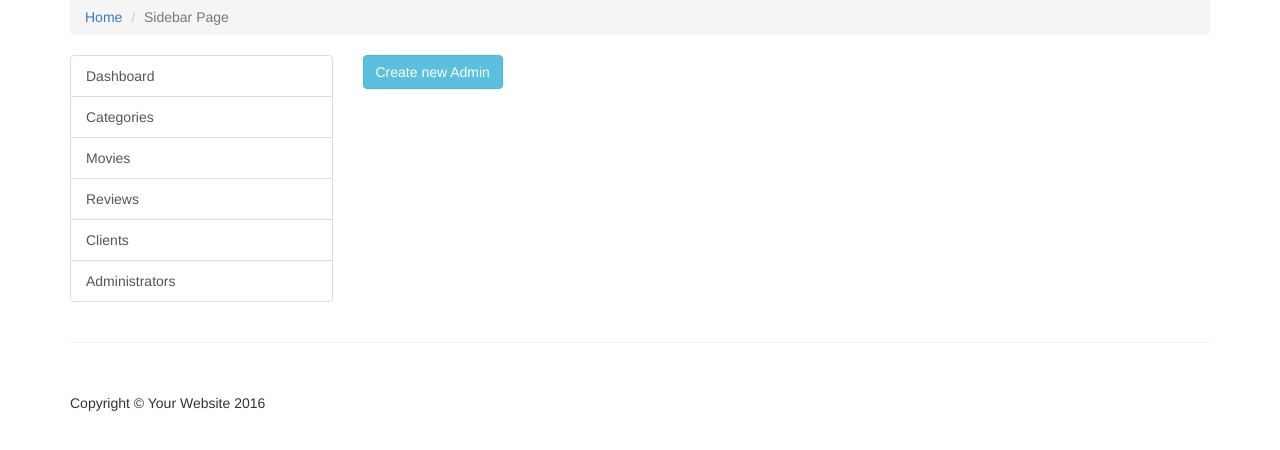
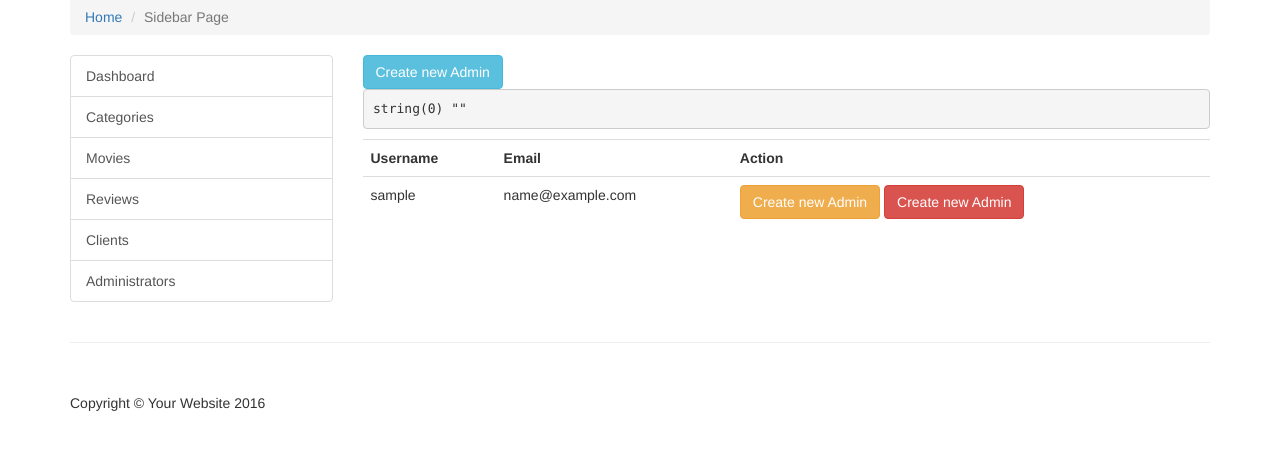
Before and after one commit to dbcdeathdreamer/SoftAcadMovies, a PHP site: page /admin/administratorsListing.php in a window 1280 px wide. Shown: the part 51-501 px from the top of the page. Run offline with PHP 8.4, Linux system fonts and the light colour scheme; tables that the repository leaves empty hold one stand-in row (values such as "Sample post").

Commit message:
lec 17 changes

```diff
--- a/admin/administratorsListing.php
+++ b/admin/administratorsListing.php
@@ -8,6 +8,36 @@
     <!-- Content Column -->
     <div class="col-md-9">
         <a href="addAdministrator.php"  class="btn btn-info">Create new Admin</a>
+        <?php
+            if (isset($_SESSION['flash']) && $_SESSION['flash'] != '') {
+                echo $_SESSION['flash'];
+                unset($_SESSION['flash']);
+            }
+        ?>
+
+        <?php $users = getUsers($conn); ?>
+
+        <table class="table">
+            <tr>
+                <th>Username</th>
+                <th>Email</th>
+                <th>Action</th>
+            </tr>
+            <?php foreach($users as $user) { ?>
+                <tr>
+                    <td><?php echo $user['username']; ?></td>
+                    <td><?php echo $user['email']; ?></td>
+                    <td>
+                        <a href="editAdministrator.php?id=<?php echo $user['id']; ?>"  class="btn btn-warning">Create new Admin</a>
+                        <a href="deleteAdministrator.php?id=<?php echo $user['id']; ?>"  class="btn btn-danger">Create new Admin</a>
+                    </td>
+                </tr>
+
+            <?php } ?>
+
+        </table>
+
+
 
     </div>
 </div>
--- /dev/null
+++ b/admin/common/db.php
@@ -0,0 +1,3 @@
+<?php
+
+    $conn = mysqli_connect('localhost', 'root', '', 'movies');
--- /dev/null
+++ b/admin/common/functions.php
@@ -0,0 +1,75 @@
+<?php
+/**
+ * @param $data
+ * @return array
+ */
+function isValidAddAdministrator($data)
+{
+    $errors = [
+        'username' => [],
+        'password' => [],
+        'email'    => [],
+    ];
+
+    //TODO Add validation for all fields
+
+    return $errors;
+}
+
+/**
+ * @param $errors
+ * @return bool
+ */
+function checkForErrors($errors)
+{
+    $flag = true;
+    foreach ($errors as $error) {
+        if (!empty($error)) {
+            $flag = false;
+        }
+    }
+
+    return $flag;
+}
+
+
+function insertAdministrator($data, $conn)
+{
+    $username   = mysqli_real_escape_string($conn, $data['username']);
+    $password   = mysqli_real_escape_string($conn, $data['password']);
+    $email      = mysqli_real_escape_string($conn, $data['email']);
+
+    $query = "
+        INSERT INTO users
+        SET
+        `username` = '{$username}',
+        `password` = '{$password}',
+        `email`    = '{$email}'
+    ";
+
+    mysqli_query($conn, $query);
+
+    echo '<pre>';
+    var_dump(mysqli_error($conn));
+    echo '</pre>';
+
+}
+
+function getUsers($conn)
+{
+    $query = "SELECT * FROM users";
+
+    $result = mysqli_query($conn, $query);
+
+    $users = [];
+    while ($row = mysqli_fetch_assoc($result)) {
+        $users[] = $row;
+    }
+
+
+    echo '<pre>';
+    var_dump(mysqli_error($conn));
+    echo '</pre>';
+
+    return $users;
+}
--- a/admin/common/header.php
+++ b/admin/common/header.php
@@ -1,3 +1,7 @@
+<?php session_start(); ?>
+<?php require_once 'db.php'; ?>
+<?php require_once 'functions.php';?>
+
 <!DOCTYPE html>
 <html lang="en">
 
```
Also changed, not shown: admin/addAdministrator.php (+30 -1 lines), Screen Shot 2017-03-10 at 11.02.15 AM.png (added).
